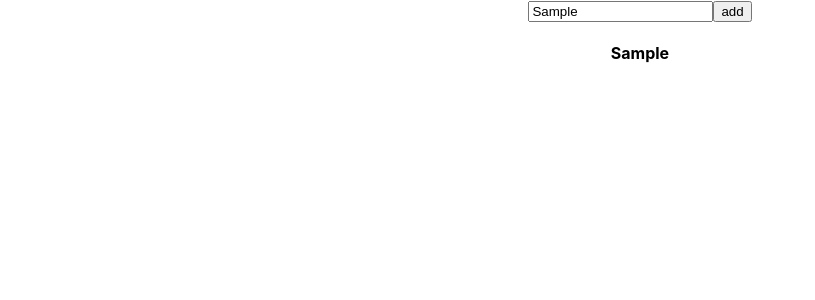
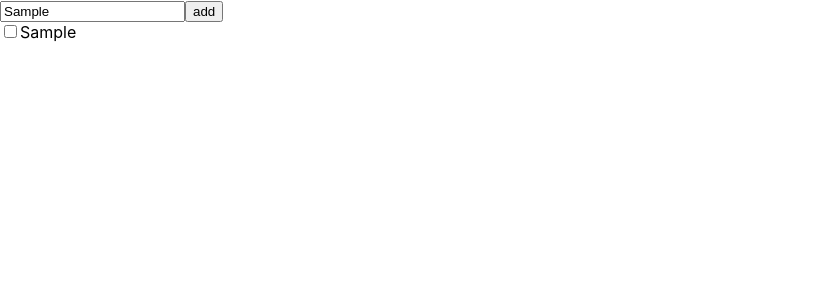
Before and after one commit to niroshan009/redux-tutorial, a React (Create React App) app: page / in a window 1280 px wide. Both pictures are taken after typing "Sample" into the empty fields and a click on the input "add". Shown: the top 300 px of the page, without its empty margins (0-815 px from the left). Built offline with nearby package versions, Linux system fonts and the light colour scheme.

Commit message:
add stylying

```diff
--- a/src/components/TodoItem.js
+++ b/src/components/TodoItem.js
@@ -2,12 +2,20 @@ import React from "react";
 
 function TodoItem(props) {
   return (
-    <h4
-      onClick={props.onClick}
-      style={{ textDecoration: props.completed ? "line-through" : "none" }}
-    >
-      {props.text}
-    </h4>
+    <div align="left">
+      <input
+        name="isCompleted"
+        type="checkbox"
+        checked={props.completed}
+        onChange={props.onClick}
+      />
+      <label
+        style={{ textDecoration: props.completed ? "line-through" : "none" }}
+      >
+        {props.text}
+      </label>
+      <br />
+    </div>
   );
 }
 export default TodoItem;
--- a/src/components/TodoPage.js
+++ b/src/components/TodoPage.js
@@ -15,7 +15,7 @@ let TodoPage = ({ dispatch }) => {
   }
   return (
     <div>
-      <div>
+      <div align="left">
         <AddTodo hanldeSubmit={handleSubmit} handleChange={handleChange} />
       </div>
       <div></div>
```
